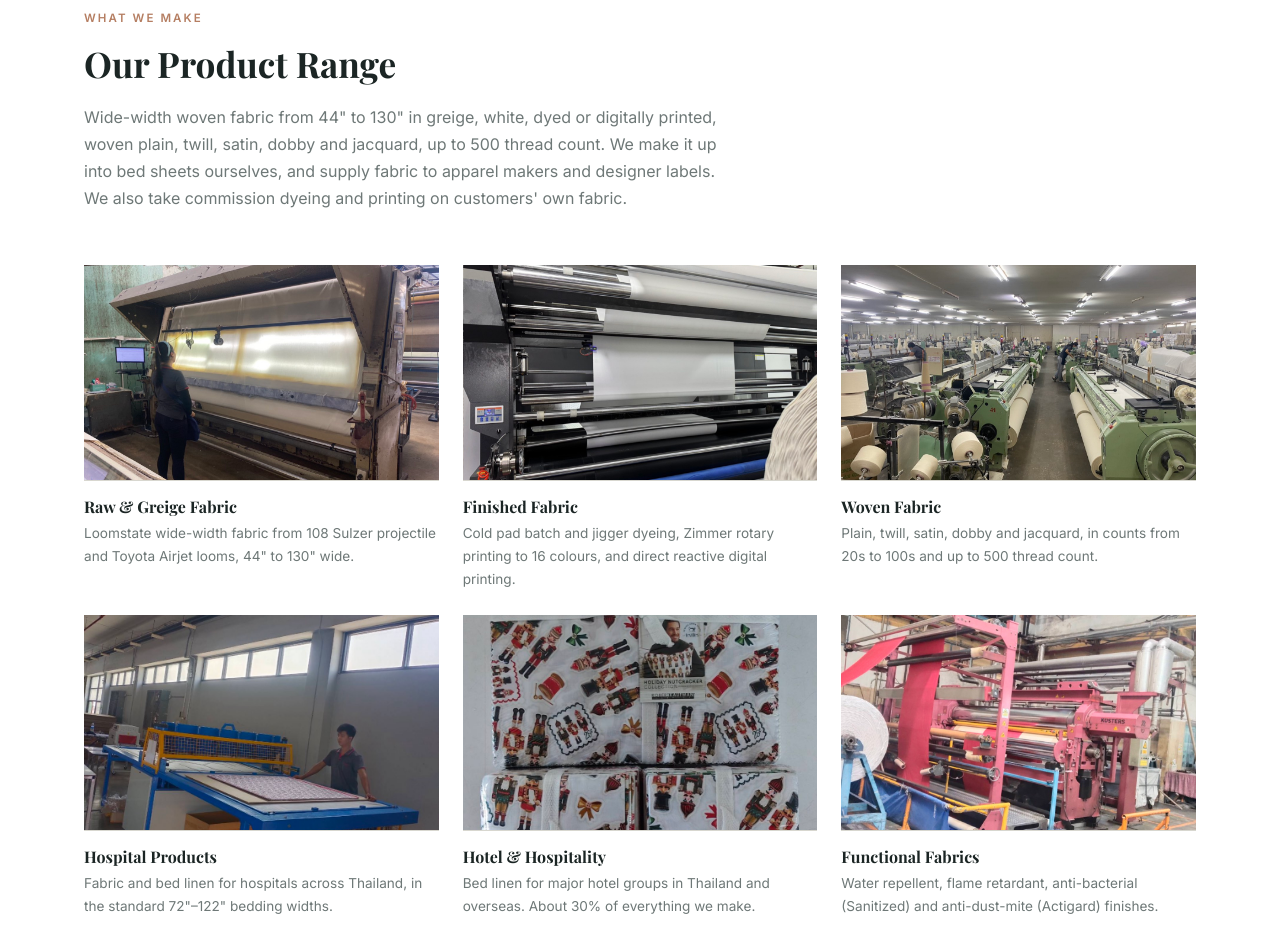
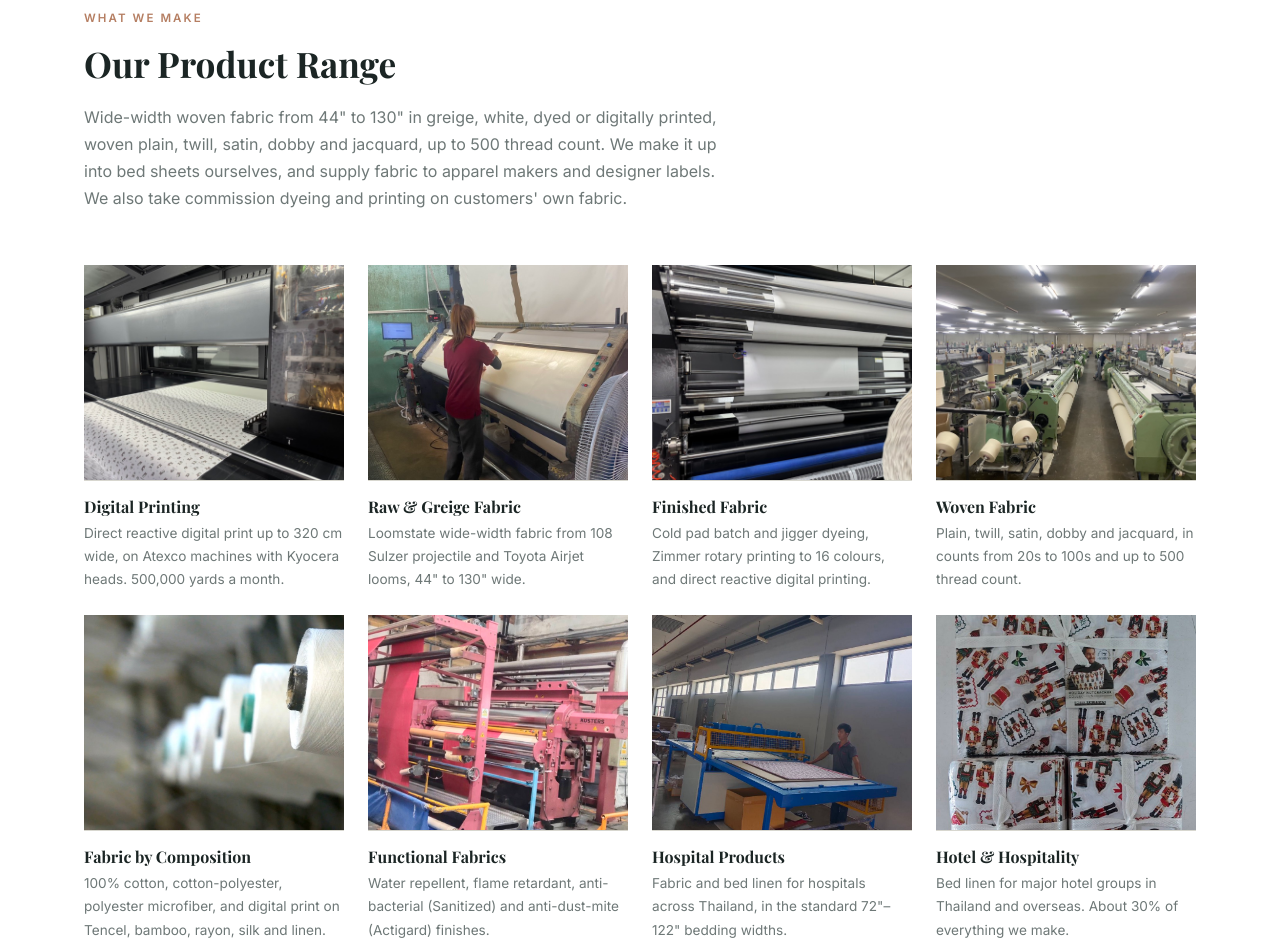
Before and after one commit to Chinopun/akarat-textile-website, a plain HTML site: page index.html in a window 1280 px wide. Shown: the part 1686-2631 px from the top of the page. Drawn offline with nearby package versions, Linux system fonts and the light colour scheme; a web font is replaced by a local one.

Commit message:
Make the homepage product overview a clickable index, with digital printing first

```diff
--- a/assets/styles.css
+++ b/assets/styles.css
@@ -68,7 +68,7 @@ p:last-child { margin-bottom: 0; }
 .grid-2 { display: grid; grid-template-columns: 1fr 1fr; gap: 56px; align-items: center; }
 .grid-3 { display: grid; grid-template-columns: repeat(3,1fr); gap: 28px; }
 .grid-4 { display: grid; grid-template-columns: repeat(4,1fr); gap: 28px; }
-.grid-auto { display: grid; grid-template-columns: repeat(auto-fill, minmax(280px,1fr)); gap: 24px; }
+.grid-auto { display: grid; grid-template-columns: repeat(auto-fill, minmax(250px,1fr)); gap: 24px; }
 
 /* ================================================================
    BUTTONS
@@ -250,10 +250,13 @@ body.lang-th .lang-notice { display: block; }
    PRODUCT CARDS (homepage preview)
    ================================================================ */
 .prod-card {
+  display: block; color: inherit;
   background: transparent; border: none; overflow: hidden;
   transition: transform var(--tr);
 }
 .prod-card:hover { transform: translateY(-3px); }
+.prod-card:hover h3 { color: var(--accent); }
+.prod-card h3 { transition: color var(--tr); }
 .prod-card-img { height: 215px; width: 100%; }
 .prod-card-body { padding: 16px 0 0; border-top: 1px solid var(--border); }
 .prod-card-body h3 { font-size: 1rem; margin-bottom: 6px; }
@@ -313,7 +316,8 @@ body.lang-th .lang-notice { display: block; }
   background: var(--primary); color: var(--white); border-color: var(--primary);
 }
 
-.prod-section { padding: 52px 0; border-bottom: 1px solid var(--border); }
+/* scroll-margin keeps the sticky header off a section arrived at by #anchor. */
+.prod-section { padding: 52px 0; border-bottom: 1px solid var(--border); scroll-margin-top: 96px; }
 .prod-section:last-child { border-bottom: none; }
 .prod-detail { display: grid; grid-template-columns: 1fr 1.14fr; gap: 56px; align-items: start; }
 .prod-detail.reverse .prod-detail-img { order: 2; }
--- a/index.html
+++ b/index.html
@@ -21,7 +21,7 @@
 <link rel="preconnect" href="https://fonts.googleapis.com">
 <link rel="preconnect" href="https://fonts.gstatic.com" crossorigin>
 <link href="https://fonts.googleapis.com/css2?family=Playfair+Display:ital,wght@0,400;0,600;0,700;1,400&family=Inter:wght@300;400;500;600&display=swap" rel="stylesheet">
-<link rel="stylesheet" href="assets/styles.css?v=20261118d">
+<link rel="stylesheet" href="assets/styles.css?v=20261118f">
 </head>
 <body>
 
@@ -137,49 +137,64 @@
         <h2 data-en="Our Product Range" data-th="ผลิตภัณฑ์ของเรา">Our Product Range</h2>
         <p>Wide-width woven fabric from 44&quot; to 130&quot; in greige, white, dyed or digitally printed, woven plain, twill, satin, dobby and jacquard, up to 500 thread count. We make it up into bed sheets ourselves, and supply fabric to apparel makers and designer labels. We also take commission dyeing and printing on customers' own fabric.</p>
       </div>
+      <!-- Each card is a real link into its own section of the products page. -->
       <div class="grid-auto">
-        <div class="prod-card">
-          <div class="ph-img prod-card-img" style="background-image:url('images/site/greige-inspection-4point-1.jpg');background-size:cover;background-position:center;"></div>
+        <a class="prod-card" href="products.html#digital">
+          <div class="ph-img prod-card-img" style="background-image:url('images/site/digital-printing-2.jpg');background-size:cover;background-position:center;"></div>
+          <div class="prod-card-body">
+            <h3>Digital Printing</h3>
+            <p>Direct reactive digital print up to 320 cm wide, on Atexco machines with Kyocera heads. 500,000 yards a month.</p>
+          </div>
+        </a>
+        <a class="prod-card" href="products.html#raw">
+          <div class="ph-img prod-card-img" style="background-image:url('images/site/greige-inspection-4point-2.jpg');background-size:cover;background-position:center;"></div>
           <div class="prod-card-body">
             <h3>Raw &amp; Greige Fabric</h3>
             <p>Loomstate wide-width fabric from 108 Sulzer projectile and Toyota Airjet looms, 44&quot; to 130&quot; wide.</p>
           </div>
-        </div>
-        <div class="prod-card">
+        </a>
+        <a class="prod-card" href="products.html#finished">
           <div class="ph-img prod-card-img" style="background-image:url('images/site/digital-printing-1.jpg');background-size:cover;background-position:center;"></div>
           <div class="prod-card-body">
             <h3>Finished Fabric</h3>
             <p>Cold pad batch and jigger dyeing, Zimmer rotary printing to 16 colours, and direct reactive digital printing.</p>
           </div>
-        </div>
-        <div class="prod-card">
+        </a>
+        <a class="prod-card" href="products.html#woven">
           <div class="ph-img prod-card-img" style="background-image:url('images/site/weaving-hall-2.jpg');background-size:cover;background-position:center;"></div>
           <div class="prod-card-body">
             <h3>Woven Fabric</h3>
             <p>Plain, twill, satin, dobby and jacquard, in counts from 20s to 100s and up to 500 thread count.</p>
           </div>
-        </div>
-        <div class="prod-card">
+        </a>
+        <a class="prod-card" href="products.html#composition">
+          <div class="ph-img prod-card-img" style="background-image:url('images/site/yarn-cones-closeup.jpg');background-size:cover;background-position:center;"></div>
+          <div class="prod-card-body">
+            <h3>Fabric by Composition</h3>
+            <p>100% cotton, cotton-polyester, polyester microfiber, and digital print on Tencel, bamboo, rayon, silk and linen.</p>
+          </div>
+        </a>
+        <a class="prod-card" href="products.html#functional">
+          <div class="ph-img prod-card-img" style="background-image:url('images/site/calendering-kusters.jpg');background-size:cover;background-position:center;"></div>
+          <div class="prod-card-body">
+            <h3>Functional Fabrics</h3>
+            <p>Water repellent, flame retardant, anti-bacterial (Sanitized) and anti-dust-mite (Actigard) finishes.</p>
+          </div>
+        </a>
+        <a class="prod-card" href="products.html#hospital">
           <div class="ph-img prod-card-img" style="background-image:url('images/site/finished-fabric-2.jpg');background-size:cover;background-position:center;"></div>
           <div class="prod-card-body">
             <h3>Hospital Products</h3>
             <p>Fabric and bed linen for hospitals across Thailand, in the standard 72&quot;–122&quot; bedding widths.</p>
           </div>
-        </div>
-        <div class="prod-card">
+        </a>
+        <a class="prod-card" href="products.html#hotel">
           <div class="ph-img prod-card-img" style="background-image:url('images/site/finished-product-1.jpg');background-size:cover;background-position:center;"></div>
           <div class="prod-card-body">
             <h3>Hotel &amp; Hospitality</h3>
             <p>Bed linen for major hotel groups in Thailand and overseas. About 30% of everything we make.</p>
           </div>
-        </div>
-        <div class="prod-card">
-          <div class="ph-img prod-card-img" style="background-image:url('images/site/calendering-kusters.jpg');background-size:cover;background-position:center;"></div>
-          <div class="prod-card-body">
-            <h3>Functional Fabrics</h3>
-            <p>Water repellent, flame retardant, anti-bacterial (Sanitized) and anti-dust-mite (Actigard) finishes.</p>
-          </div>
-        </div>
+        </a>
       </div>
       <div style="text-align:center;margin-top:40px;">
         <button class="btn btn-dark" onclick="navigate('products')"
@@ -318,6 +333,6 @@
   </div>
 </footer>
 
-<script src="assets/site.js?v=20261118d"></script>
+<script src="assets/site.js?v=20261118f"></script>
 </body>
 </html>
```
Also changed, not shown: about.html (+2 -2 lines), certifications.html (+2 -2 lines), contact.html (+2 -2 lines), products.html (+11 -11 lines), quality.html (+2 -2 lines), sustainability.html (+2 -2 lines).
